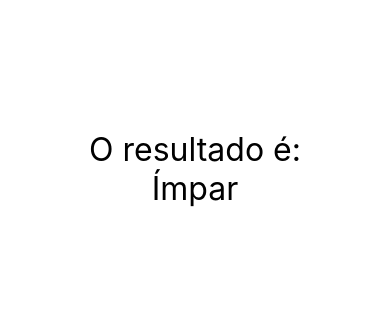
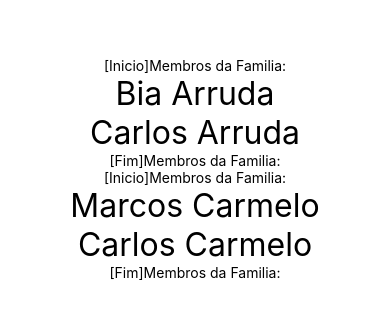
Before and after one commit to Graciliano-Barroso/exercicios-react-native, a React Native app: screen / in a window 390 px wide. Shown: the part 253-572 px from the top of the page. Built offline with nearby package versions, Linux system fonts and the light colour scheme.

Commit message:
feat: Usando o props.children

```diff
--- a/src/App.js
+++ b/src/App.js
@@ -2,7 +2,9 @@
 import React from "react";
 import { Button, SafeAreaView, StyleSheet } from "react-native";
 
-import ParImpar from "./components/ParImpar";
+import Familia from "./components/relacao/Familia";
+import Filhos from "./components/relacao/Filhos";
+// import ParImpar from "./components/ParImpar";
 // import Diferenciar from "./components/Diferenciar";
 // import ContadorV2 from './components/contador/ContadorV2';
 // import Pai from "./components/indireta/Pai";
@@ -17,8 +19,16 @@ import ParImpar from "./components/ParImpar";
 
 export default () => (
     <SafeAreaView style={style.App}>
+        <Familia>
+            <Filhos nome="Bia" sobrenome="Arruda" />
+            <Filhos nome="Carlos" sobrenome="Arruda" />
+        </Familia>
+        <Familia>
+            <Filhos nome="Marcos" sobrenome="Carmelo" />
+            <Filhos nome="Carlos" sobrenome="Carmelo" />
+        </Familia>
+        {/*
         <ParImpar num={3} />
-        {/*
         <Diferenciar />
         <ContadorV2 />
         <Pai />
--- /dev/null
+++ b/src/components/relacao/Familia.js
@@ -0,0 +1,12 @@
+import React from 'react';
+import { Text } from 'react-native';
+
+export default props => {
+    return (
+        <>
+            <Text>[Inicio]Membros da Familia:</Text>
+            {props.children}
+            <Text>[Fim]Membros da Familia:</Text>
+        </>
+    )
+}
--- /dev/null
+++ b/src/components/relacao/Filhos.js
@@ -0,0 +1,12 @@
+import React from 'react'
+import { Text } from 'react-native'
+import Estilo from '../estilo'
+
+export default props => {
+    return (
+
+        <Text style={Estilo.txtG}>
+            {props.nome} {props.sobrenome}
+        </Text>
+    )
+}
```
